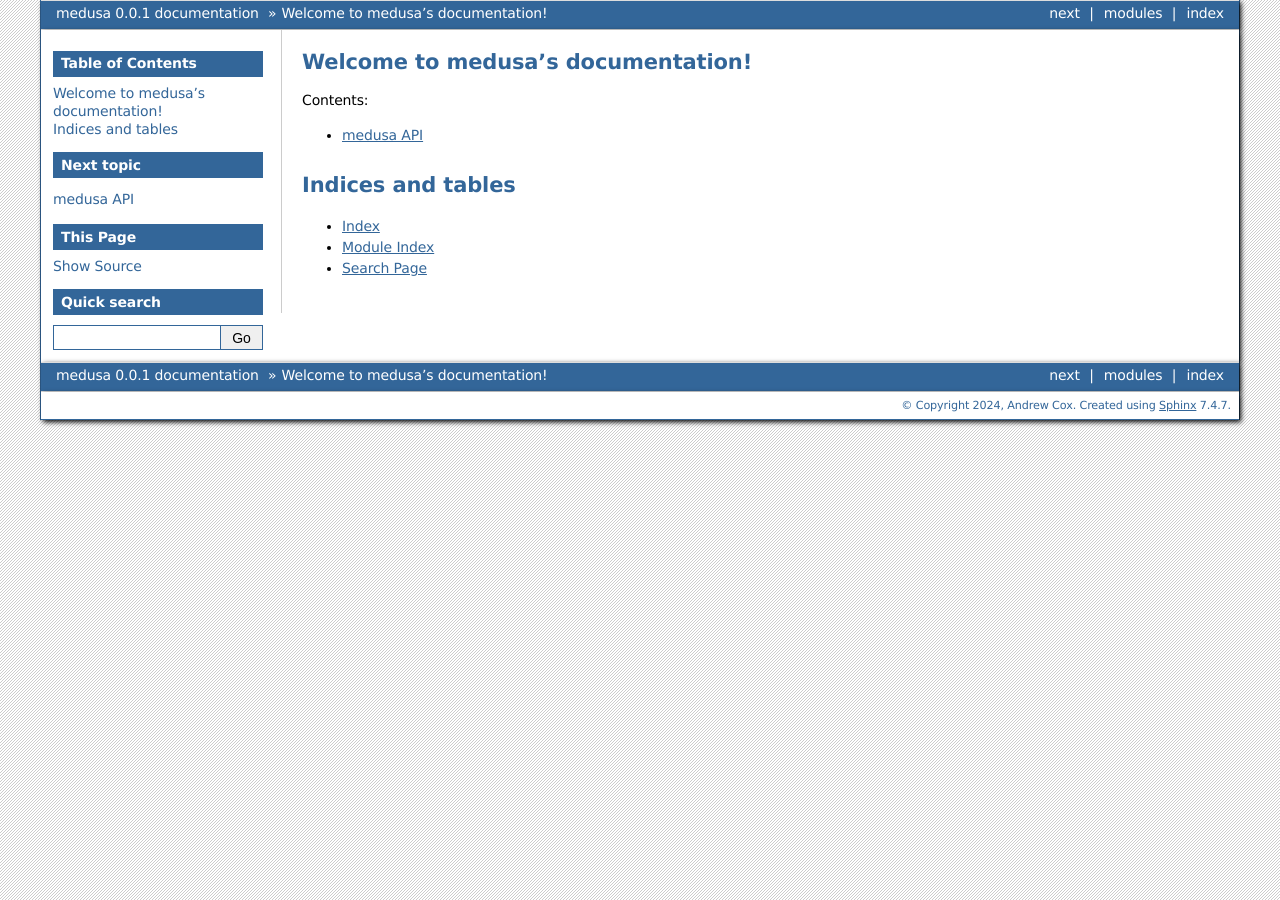
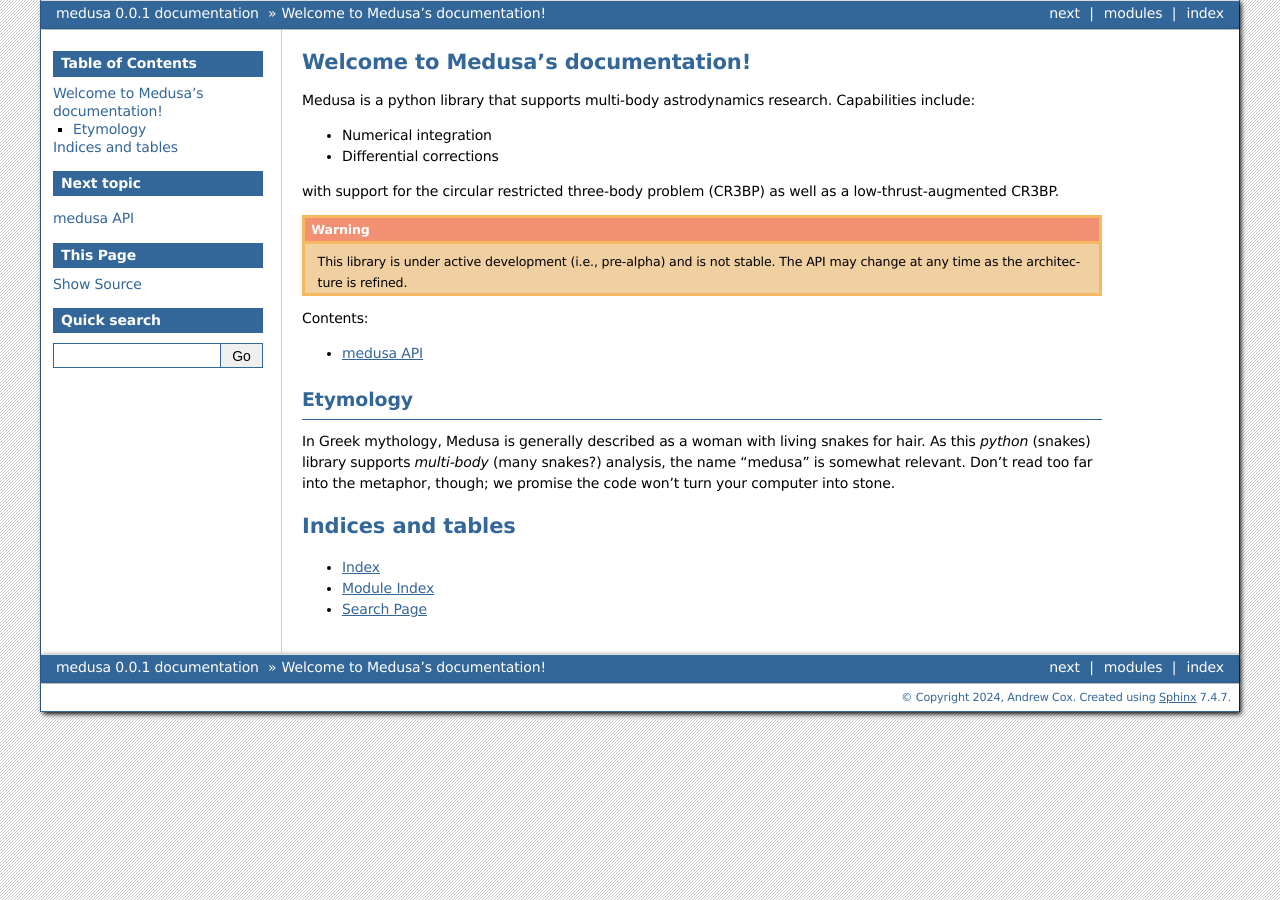
Before and after one commit to adcox/medusa, a Sphinx documentation site: the page built from docs/source/index.rst, in a window 1280 px wide. Built offline with Sphinx 7.4.7, drawn with Linux system fonts in a browser that asks for light colours.

Commit message:
update doc index

```diff
--- a/docs/source/index.rst
+++ b/docs/source/index.rst
@@ -1,5 +1,17 @@
-Welcome to medusa's documentation!
+Welcome to Medusa's documentation!
 ================================
+
+Medusa is a python library that supports multi-body astrodynamics research.
+Capabilities include:
+
+- Numerical integration
+- Differential corrections
+
+with support for the circular restricted three-body problem (CR3BP) as well as
+a low-thrust-augmented CR3BP.
+
+.. warning:: This library is under active development (i.e., pre-alpha) and is
+   not stable. The API may change at any time as the architecture is refined.
 
 .. toctree::
    :maxdepth: 1
@@ -7,6 +19,14 @@
    :titlesonly:
 
    api
+
+Etymology
+---------
+
+In Greek mythology, Medusa is generally described as a woman with living snakes
+for hair. As this *python* (snakes) library supports *multi-body* (many snakes?)
+analysis, the name "medusa" is somewhat relevant. Don't read too far into the
+metaphor, though; we promise the code won't turn your computer into stone.
 
 
 
```
